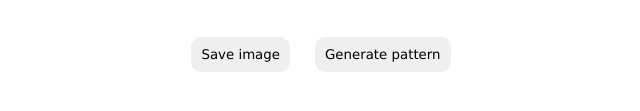
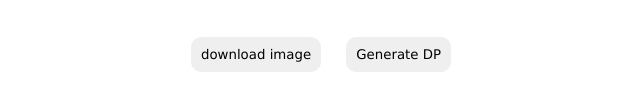
Before and after one commit to rizmyabdulla/Anonymous-dp, a plain HTML site: page index.html in a window 1280 px wide. Shown: the part 305-416 px from the top of the page, without its empty margins (319-959 px from the left). Drawn offline with Linux system fonts and the light colour scheme.

Commit message:
fixed some typos

```diff
--- a/index.html
+++ b/index.html
@@ -13,8 +13,8 @@
         <h3>Rizmy Abdulla</h3>
       </div>
       <div id="btn-group">
-        <button id="save-dp">Save image</button>
-        <button id="generate-dp">Generate pattern</button>
+        <button id="download-dp">download image</button>
+        <button id="generate-dp">Generate DP</button>
       </div>
     </div>
 
```
